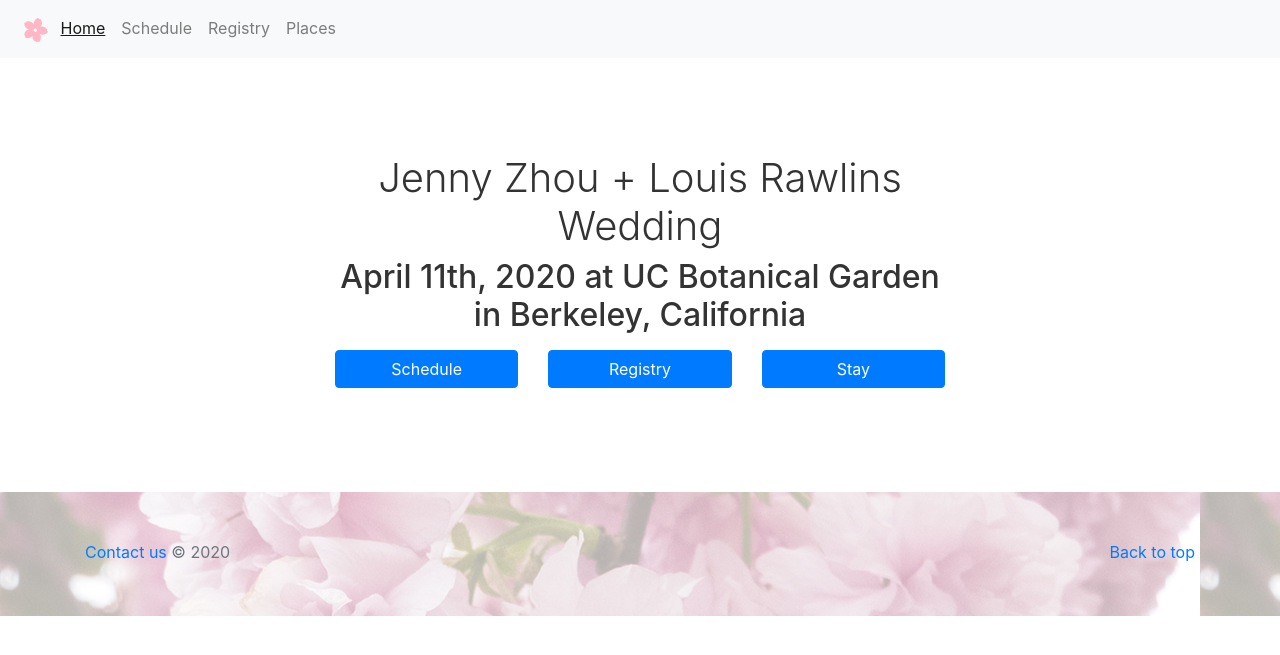
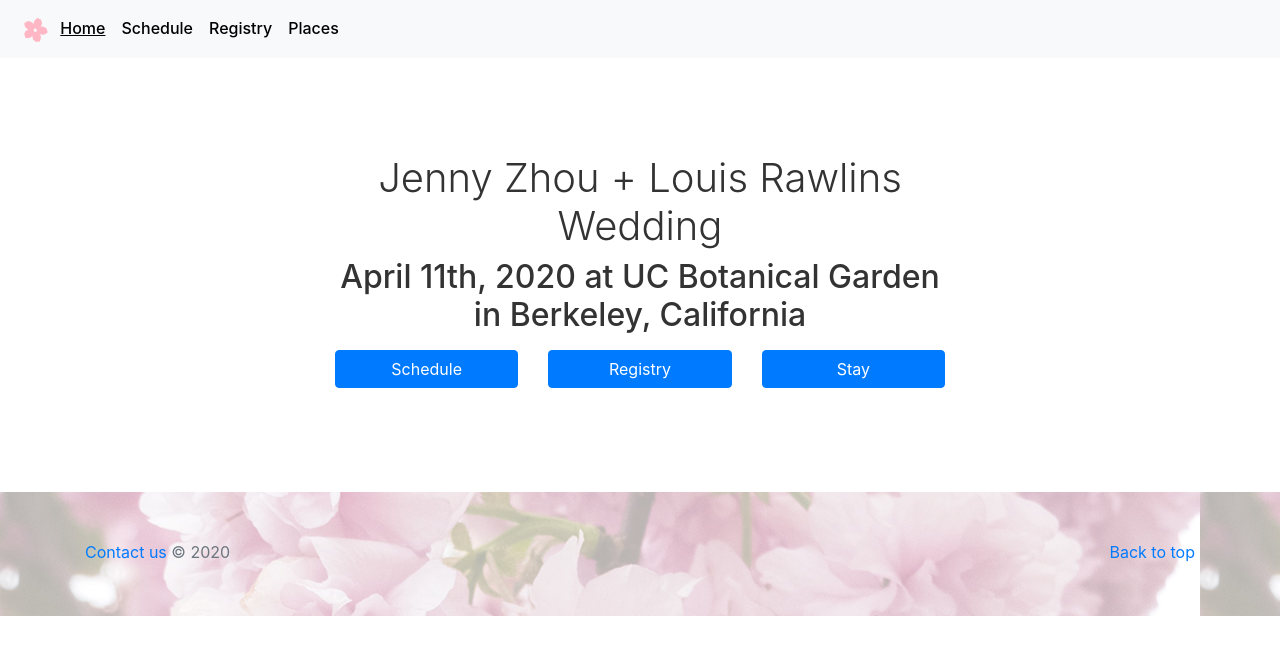
Before and after one commit to louisrawlins/jz-louis.com, a Jekyll site: the page built from index.html, in a window 1280 px wide. Shown: the top 655 px of the page. Built offline with Jekyll 4.4.1, drawn with Linux system fonts in a browser that asks for light colours.

Commit message:
nav links readable

```diff
--- a/_layouts/default.html
+++ b/_layouts/default.html
@@ -80,6 +80,12 @@
         text-decoration: underline;
       }
 
+      .navbar-light .navbar-nav .nav-link,
+      .navbar-light .navbar-nav .active > .nav-link {
+        color: #000;
+        font-weight: 500;
+      }
+
       .sakura-bg {
         background-image: url("{{ "/assets/images/sakura-may-2019_30.jpg" | relative_url }}");
       }
```
